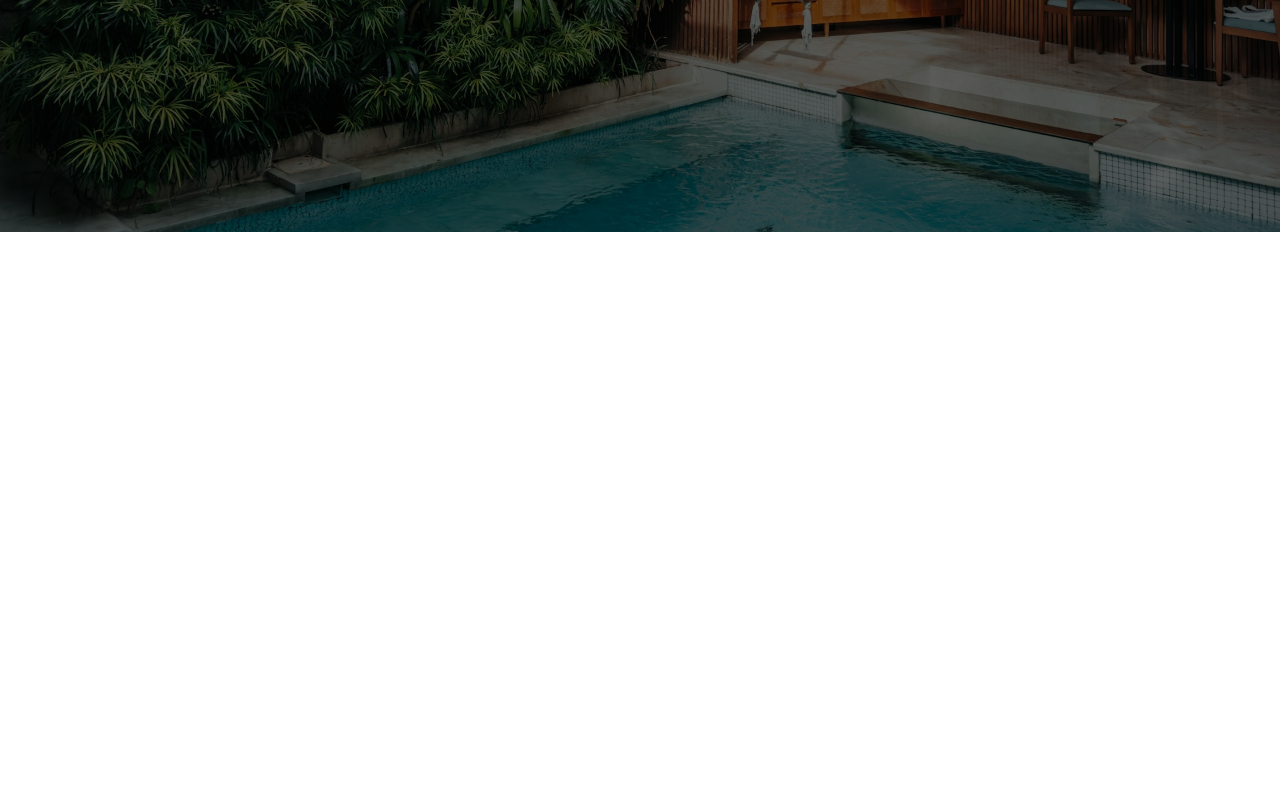
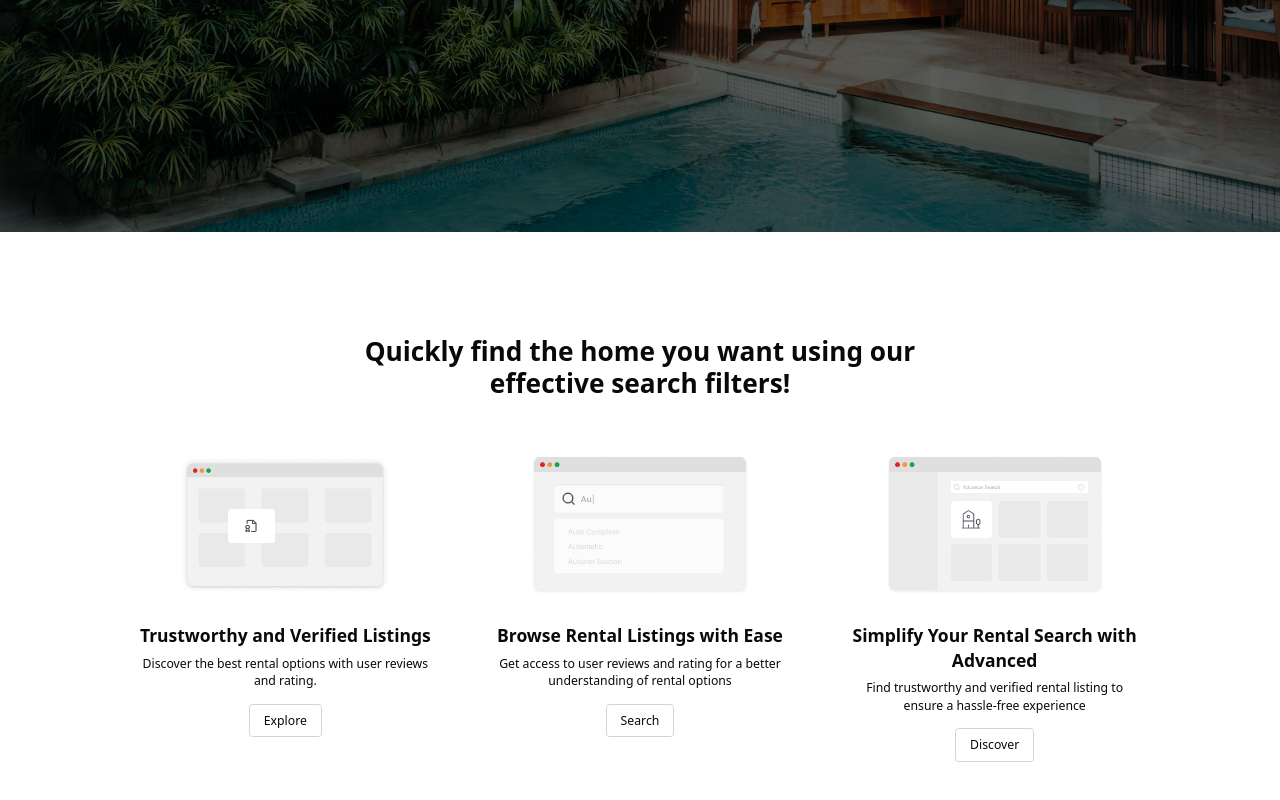
Before and after one commit to lucas-shackluryz/Rentiful, a Next.js app in the folder client/: page /landing in a window 1280 px wide. Shown: the part 618-1418 px from the top of the page. Before the commit the page ends 850 px from the top, so only its background shows below. Built offline with nearby package versions, Linux system fonts and the light colour scheme; no server answers.

Commit message:
[ ADD ] Build Features Section Component

```diff
--- /dev/null
+++ b/client/src/app/(nondashboard)/landing/FeaturesSection.tsx
@@ -0,0 +1,107 @@
+"use client";
+
+import React from "react";
+import { motion } from "framer-motion";
+import Image from "next/image";
+import Link from "next/link";
+
+const containerVariants = {
+    hidden: { opacity: 0, y: 50 },
+    visible: {
+        opacity: 1,
+        y: 0,
+        transition: {
+            duration: 0.5,
+            staggerChildren: 0.2
+        }
+    }
+}
+
+const itemVariants = {
+    hidden: { opacity: 0, y: 20 },
+    visible: { opacity: 1, y: 20 },
+}
+
+const FeaturesSection = () => {
+  return (
+    <motion.div
+        initial="hidden"
+        whileInView="visible"
+        viewport={{ once: true }}
+        variants={containerVariants}
+        className="py-24 px-6 sm:px-8 lg:px-12 xl:px-16 bg-white"
+    >
+        <div className="max-w-4xl xl:max-w-6xl mx-auto">
+            <motion.h2
+                variants={itemVariants}
+                className="text-3xl font-bold text-center mb-12 w-full sm:w-2/3 mx-auto"
+            >
+                Quickly find the home you want using our effective search filters!
+            </motion.h2>
+            <div className="grid grid-cols-1 md:grid-cols-3 gap-8 lg:gap-12 xl:gap-16">
+                {[0, 1, 2].map((index) => (
+                    <motion.div key={index} variants={itemVariants}>
+                        <FeatureCard
+                            imageSrc={`/landing-search${3 - index}.png`}
+                            title={
+                                [
+                                    "Trustworthy and Verified Listings",
+                                    "Browse Rental Listings with Ease",
+                                    "Simplify Your Rental Search with Advanced"
+                                ][index]
+                            }
+                            description={
+                                [
+                                    "Discover the best rental options with user reviews and rating.",
+                                    "Get access to user reviews and rating for a better understanding of rental options",
+                                    "Find trustworthy and verified rental listing to ensure a hassle-free experience"
+                                ][index]
+                            }
+                            linkText={["Explore", "Search", "Discover"][index]}
+                            linkHref={["/explore", "/search", "/discover"][index]}
+                        />
+                    </motion.div>
+                ))}
+            </div>
+        </div>
+    </motion.div>
+  )
+}
+
+const FeatureCard = ({
+    imageSrc,
+    title,
+    description,
+    linkText,
+    linkHref,
+}: {
+    imageSrc: string;
+    title: string;
+    description: string;
+    linkText: string;
+    linkHref: string;
+}) => (
+    <div className="text-center">
+        <div className="p-4 rounded-lg mb-4 flex items-center justify-center h-48">
+            <Image
+                src={imageSrc}
+                width={400}
+                height={400}
+                className="w-full h-full object-contain"
+                alt={title}
+            />
+        </div>
+        <h3 className="text-xl font-semibold mb-2">{title}</h3>
+        <p className="mb-4">{description}</p>
+        <Link
+            href={linkHref}
+            className="inline-block border border-gray-300 rounded px-4 py-2 hover:bg-gray-100"
+            scroll={false}
+        >
+            {linkText}
+        </Link>
+
+    </div>
+)
+
+export default FeaturesSection
--- a/client/src/app/(nondashboard)/landing/page.tsx
+++ b/client/src/app/(nondashboard)/landing/page.tsx
@@ -1,10 +1,12 @@
 import React from "react"
 import HeroSection from "./HeroSection";
+import FeaturesSection from "./FeaturesSection";
 
 const Landing = () => {
   return (
     <div>
       <HeroSection />
+      <FeaturesSection />
     </div>
   );
 };
```
